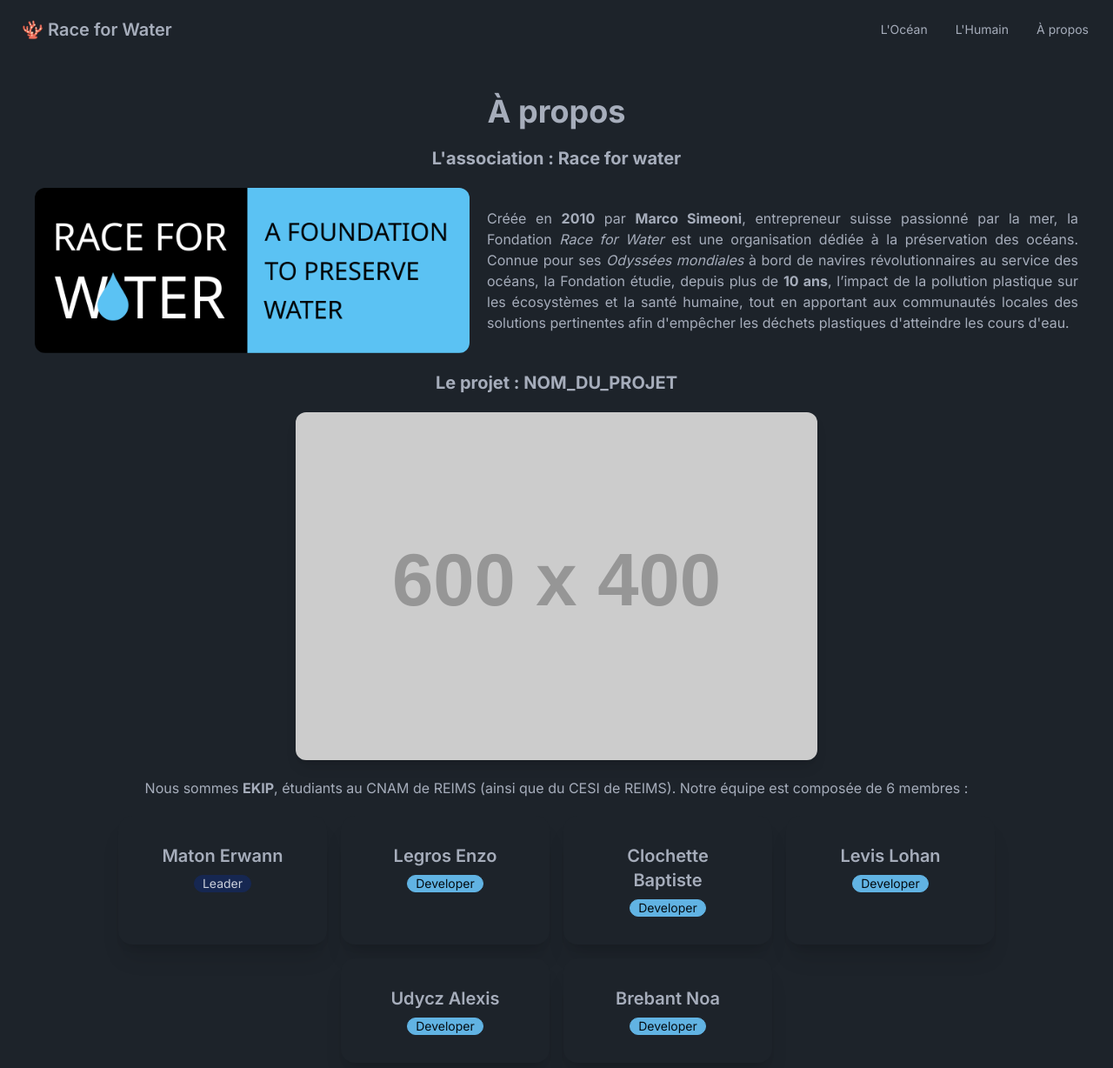
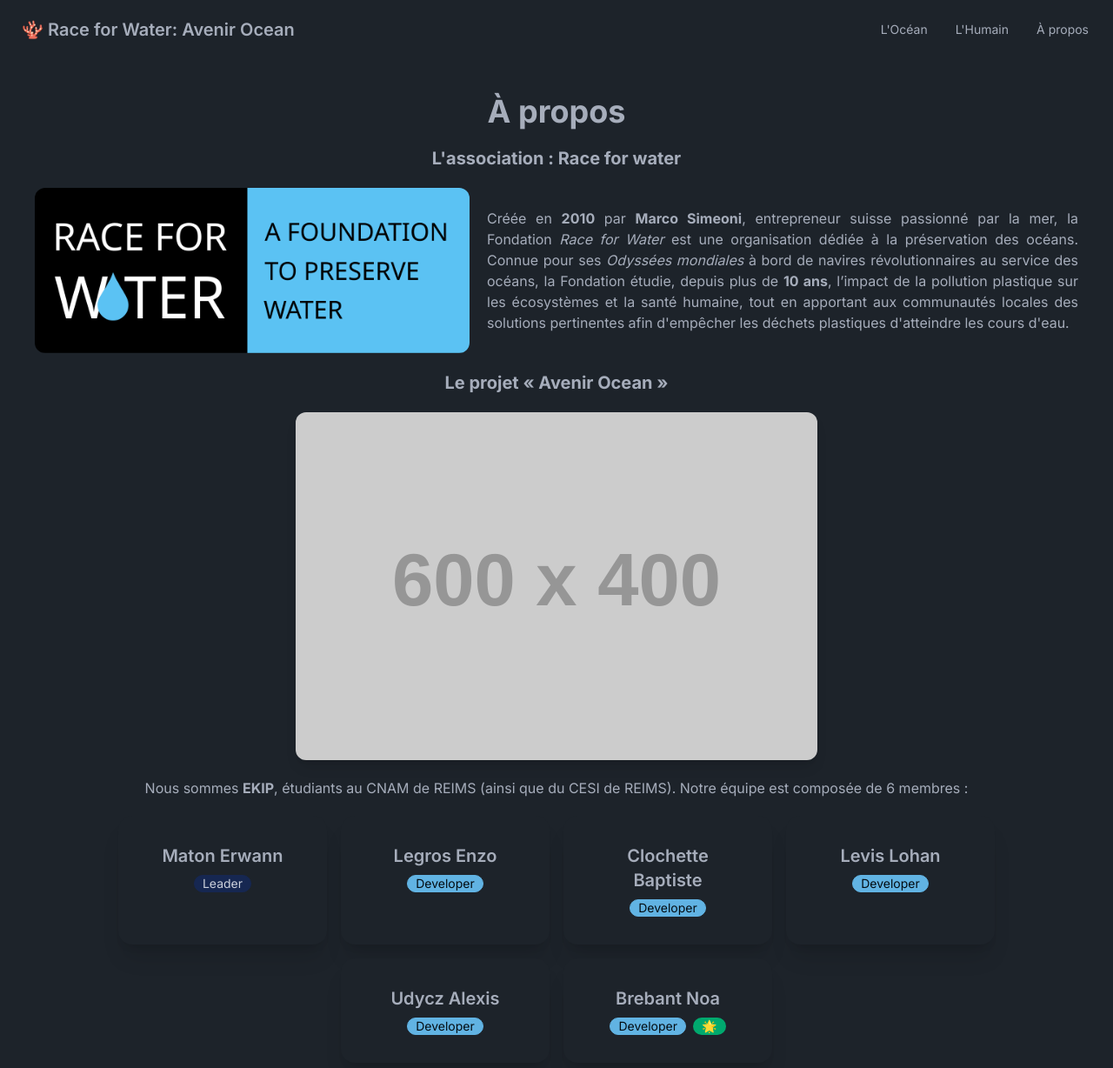
Before and after one commit to Sakusai/Nuit-info, a Next.js app: page /about in a window 1280 px wide. Shown: the top 1228 px of the page at 87% size. Built offline with nearby package versions, Linux system fonts and the light colour scheme.

Commit message:
feat: :sparkles: Ajout du lyreco dans la page about

```diff
--- a/src/app/about/page.tsx
+++ b/src/app/about/page.tsx
@@ -1,4 +1,7 @@
+"use client";
+
 import Image from 'next/image';
+import { useRef } from 'react';
 import raceForWaterImage from '~/../public/img/logo/race_for_water.png';
 
 const enum Role {
@@ -6,16 +9,24 @@
     Developer = 'Developer',
 }
 
-const teamMembers = [
+interface TeamMember {
+    name: string;
+    role: Role;
+    lyreco?: boolean;
+}
+
+const teamMembers: TeamMember[] = [
     { name: 'Maton Erwann', role: Role.Leader },
     { name: 'Legros Enzo', role: Role.Developer },
     { name: 'Clochette Baptiste', role: Role.Developer },
     { name: 'Levis Lohan', role: Role.Developer },
     { name: 'Udycz Alexis', role: Role.Developer },
-    { name: 'Brebant Noa', role: Role.Developer },
+    { name: 'Brebant Noa', role: Role.Developer, lyreco: true },
 ];
 
 export default function About() {
+    const modalRef = useRef<HTMLDialogElement>(null);
+
     return (
         <div className="m-10 flex flex-col gap-5">
             <h1 className="text-4xl text-center font-bold">À propos</h1>
@@ -38,7 +49,7 @@
                         </p>
                     </div>
                 </Section>
-                <Section title="Le projet : NOM_DU_PROJET">
+                <Section title="Le projet « Avenir Ocean »">
                     <div className="flex flex-col gap-5 items-center">
                         <Image
                             src="https://placehold.co/600x400"
@@ -50,9 +61,26 @@
                         <p className="text-justify">
                             Nous sommes <strong>EKIP</strong>, étudiants au CNAM de REIMS (ainsi que du CESI de REIMS). Notre équipe est composée de 6 membres :
                         </p>
+                        <dialog className="modal" ref={modalRef}>
+                            <div className="modal-box">
+                                <h3 className="text-lg font-bold">Lyreco 💖</h3>
+                                <div className="flex flex-col items-center">
+                                    <a href="https://www.lyreco.com" target="_blank" rel="noreferrer">
+                                        <Image src="/img/logo/lyreco.png" alt="Lyreco" width={300} height={300} />
+                                    </a>
+                                </div>
+                                <form method="dialog" className="modal-backdrop">
+                                    <button>close</button>
+                                </form>
+                            </div>
+                        </dialog>
                         <div className="flex flex-wrap gap-4 justify-center">
                             {teamMembers.map((member) => (
-                                <TeamCard key={member.name} name={member.name} role={member.role}/>
+                                <TeamCard key={member.name} name={member.name} role={member.role} onLyreco={() => {
+                                    if (member.lyreco) {
+                                        modalRef.current?.showModal();
+                                    }
+                                }} isLyreco={Boolean(member.lyreco)} />
                             ))}
                         </div>
                     </div>
@@ -71,13 +99,16 @@
     );
 }
 
-function TeamCard({ name, role }: { name: string; role: Role }) {
+function TeamCard({ name, role, onLyreco, isLyreco }: { name: string; role: Role, onLyreco: () => void, isLyreco: boolean }) {
     const badge = role === Role.Leader ? 'badge-primary' : 'badge-secondary';
     return (
         <div className="card w-60 bg-base-100 shadow-xl hover:scale-105 transition-transform">
             <div className="card-body items-center text-center">
                 <h2 className="card-title">{name}</h2>
-                <div className={`badge ${badge}`}>{role}</div>
+                <div className="flex justify-center items-center gap-2">
+                    <div className={`badge ${badge}`}>{role}</div>
+                    {isLyreco && <a onClick={() => onLyreco()} className="badge badge-success cursor-pointer">🌟</a>}
+                </div>
             </div>
         </div>
     );
--- a/src/app/components/common/Header.tsx
+++ b/src/app/components/common/Header.tsx
@@ -33,7 +33,7 @@
                         ))}
                     </ul>
                 </div>
-                <Link href="/" className="btn btn-ghost text-xl">🪸 Race for Water </Link>
+                <Link href="/" className="btn btn-ghost text-xl">🪸 Race for Water: Avenir Ocean</Link>
             </div>
             <div className="navbar-end hidden lg:flex">
                 <ul className="menu menu-horizontal px-1">
```
